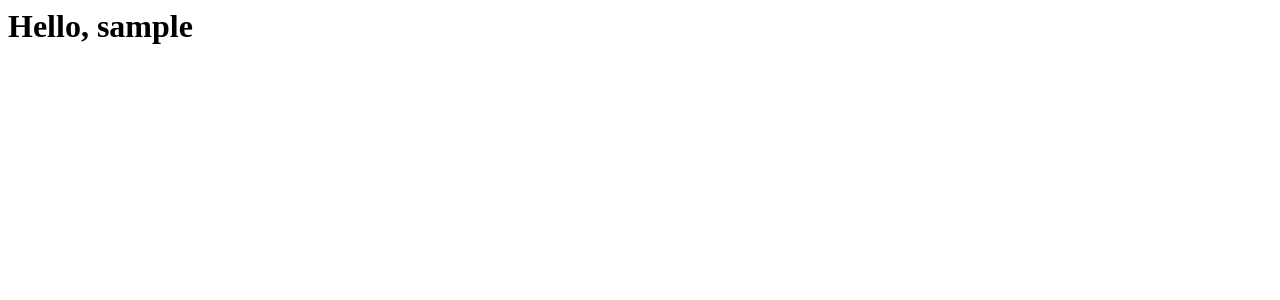
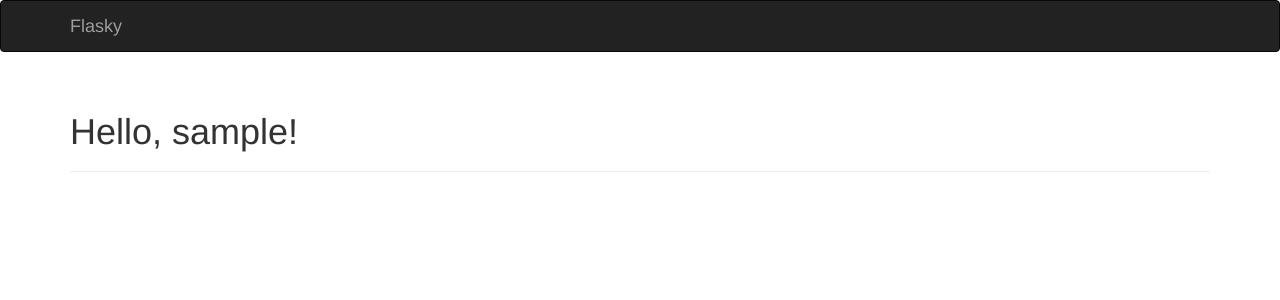
Before and after one commit to Asolmn/flasky, a Flask app: a page that uses templates/user.html in a window 1280 px wide. Shown: the top 300 px of the page. Run offline with Flask 2, Linux system fonts and the light colour scheme; some libraries are stand-ins or nearby versions.

Commit message:
feat:Use flask-bootstrap

```diff
--- a/hello.py
+++ b/hello.py
@@ -1,6 +1,9 @@
 from flask import Flask, render_template
+from flask_bootstrap import  Bootstrap
 
 app = Flask(__name__)
+
+bootstrap = Bootstrap(app)
 
 
 @app.route('/')
--- a/templates/user.html
+++ b/templates/user.html
@@ -1 +1,32 @@
-<h1>Hello, {{ name }}</h1>
+{% extends "bootstrap/base.html" %}
+
+{% block title %}Flasky{% endblock %}
+
+{% block navbar %}
+<div class="navbar navbar-inverse" role="navigation">
+    <div class="container">
+        <div class="navbar-header">
+            <button type="button" class="navbar-toggle" data-toggle="collapse" data-target=".navbar-collapse">
+                <span class="sr-only">Toggle</span>
+                <span class="icon-bar"></span>
+                <span class="icon-bar"></span>
+                <span class="icon-bar"></span>
+            </button>
+            <a class="navbar-brand" href="/">Flasky</a>
+        </div>
+        <div class="navbar-collapse">
+            <ul class="nav navbar-nav">
+                <li><a href="/"></a></li>
+            </ul>
+        </div>
+    </div>
+</div>
+{% endblock %}
+
+{% block content %}
+<div class="container">
+    <div class="page-header">
+        <h1>Hello, {{ name }}!</h1>
+    </div>
+</div>
+{% endblock %}
```
